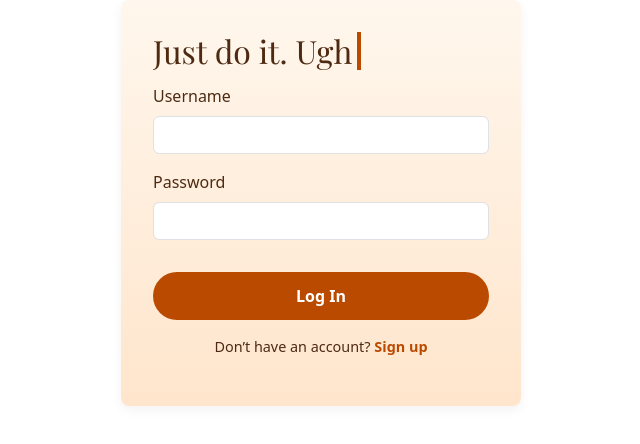
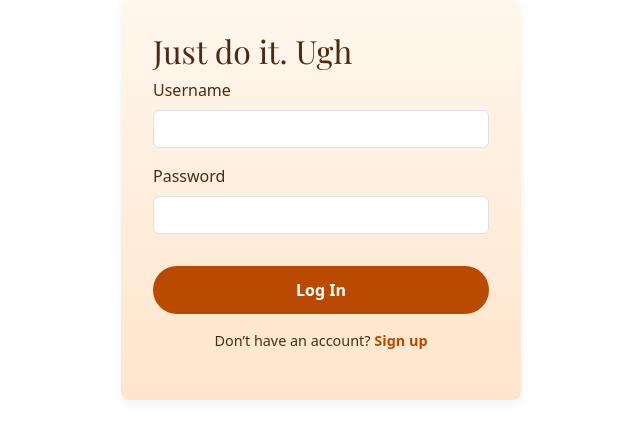
Before and after one commit to palmaisaias/book-club-client, a React (Vite) app: page /login in a window 1280 px wide. Shown: the top 444 px of the page, without its empty margins (319-959 px from the left). Built offline with nearby package versions, Linux system fonts and the light colour scheme; no server answers; a web font is replaced by a local one.

Commit message:
blinking carat

```diff
--- a/src/pages/Login.module.css
+++ b/src/pages/Login.module.css
@@ -73,25 +73,13 @@
   }
 /* Typewriter text */
 .titleTypewriter {
-  box-sizing: content-box;      /* caret lives in padding, not adding to width */
-  padding-right: 0.15em;        /* reserve for the blinking line */
+  /* no width animation—JS drives the text */
   display: inline-block;
-  overflow: hidden;
-  white-space: nowrap;
   border-right: 0.15em solid #ba4a00;
   font-family: 'Playfair Display', serif;
   font-size: 2rem;
-
-  /* use var(--chars) instead of hard‑coded 10 */
-  animation:
-    typing 2s steps(var(--chars), end) forwards,
-    blinkCaret 0.75s step-end infinite;
-}
-
-@keyframes typing {
-  from { width: 0ch; }
-  /* grow exactly to number of characters */
-  to   { width: calc(var(--chars) * 1ch); }
+  /* only caret blink */
+  animation: blinkCaret 0.75s step-end infinite;
 }
 
 @keyframes blinkCaret {
```
